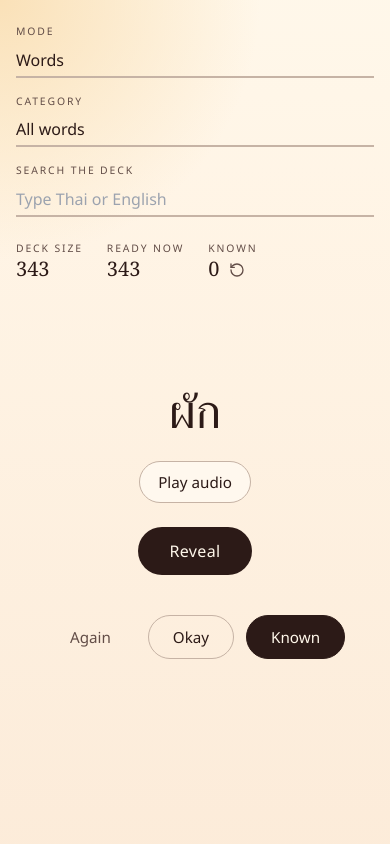
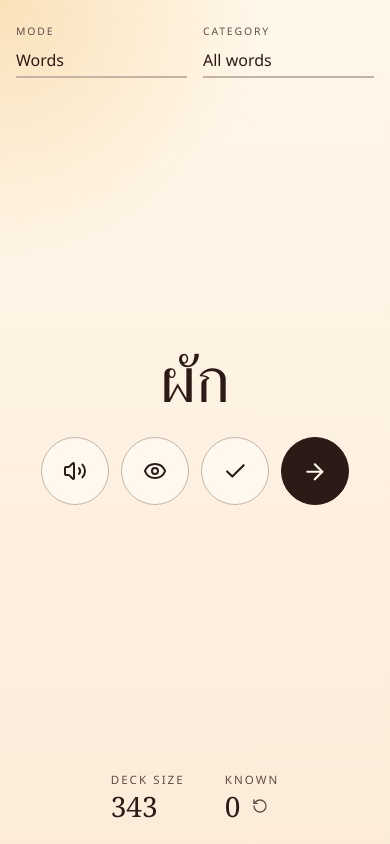
Before and after one commit to milesegan/khru, a React (Vite) app: page / in a window 390 px wide. Built offline with nearby package versions, Linux system fonts and the light colour scheme.

Commit message:
mobile ui refinements

```diff
--- a/src/App.tsx
+++ b/src/App.tsx
@@ -1,5 +1,5 @@
 import { Provider, createStore, useAtom, useSetAtom } from "jotai";
-import { useDeferredValue, useEffect, useMemo, useState } from "react";
+import { useEffect, useMemo, useState } from "react";
 import { EmptyStudyState } from "./components/EmptyStudyState";
 import { StudyCard } from "./components/StudyCard";
 import { StudyControls } from "./components/StudyControls";
@@ -20,7 +20,6 @@ import {
   getInitialProgress,
   modeAtom,
   progressAtom,
-  queryAtom,
   revealedCardKeyAtom,
   studyDecksAtom,
 } from "./state/study";
@@ -41,30 +40,20 @@ type StudyStateHydratorProps = {
 
 function StudyView({ decks }: StudyViewProps) {
   const [mode, setMode] = useAtom(modeAtom);
-  const [query, setQuery] = useAtom(queryAtom);
   const [category, setCategory] = useAtom(categoryAtom);
   const [progress, setProgress] = useAtom(progressAtom);
   const [revealedCardKey, setRevealedCardKey] = useAtom(revealedCardKeyAtom);
   const [currentItemId, setCurrentItemId] = useAtom(currentItemIdAtom);
-  const deferredQuery = useDeferredValue(query);
   const activeDeck = decks[mode];
   const categoryOptions = STUDY_CATEGORY_OPTIONS[mode];
 
   const studyItems = useMemo(
-    () =>
-      getStudyItems(
-        activeDeck,
-        progress,
-        mode,
-        new Date(),
-        deferredQuery,
-        category,
-      ),
-    [activeDeck, category, deferredQuery, mode, progress],
+    () => getStudyItems(activeDeck, progress, mode, new Date(), "", category),
+    [activeDeck, category, mode, progress],
   );
   const matchingItems = useMemo(
-    () => getMatchingItems(activeDeck, mode, deferredQuery, category),
-    [activeDeck, category, deferredQuery, mode],
+    () => getMatchingItems(activeDeck, mode, "", category),
+    [activeDeck, category, mode],
   );
   const categoryItems = useMemo(
     () => getMatchingItems(activeDeck, mode, "", category),
@@ -79,9 +68,7 @@ function StudyView({ decks }: StudyViewProps) {
       studyItems.find((item) => item.id === currentItemId) ?? studyItems[0]
     );
   }, [currentItemId, studyItems]);
-  const currentCardKey = currentItem
-    ? `${mode}:${currentItem.id}:${query}`
-    : "";
+  const currentCardKey = currentItem ? `${mode}:${currentItem.id}` : "";
   const knownItems = useMemo(
     () => countKnownItems(progress, mode),
     [mode, progress],
@@ -131,7 +118,7 @@ function StudyView({ decks }: StudyViewProps) {
       nextProgress,
       mode,
       now,
-      deferredQuery,
+      "",
       category,
     );
     const nextItemId = nextStudyItems.some(
@@ -156,7 +143,6 @@ function StudyView({ decks }: StudyViewProps) {
     );
 
     setMode(nextMode);
-    setQuery("");
     setCategory("all");
     setRevealedCardKey("");
     setCurrentItemId(nextStudyItems[0]?.id ?? "");
@@ -172,7 +158,7 @@ function StudyView({ decks }: StudyViewProps) {
       nextProgress,
       mode,
       new Date(),
-      deferredQuery,
+      "",
       category,
     );
 
@@ -182,29 +168,20 @@ function StudyView({ decks }: StudyViewProps) {
   }
 
   return (
-    <main className="mx-auto flex w-[min(1120px,calc(100%-2rem))] flex-col gap-8 py-6">
-      <header className="flex flex-col gap-6 md:flex-row md:items-end md:justify-between">
-        <div className="flex flex-col gap-4 md:max-w-[48rem] md:flex-1 md:flex-row md:items-end md:gap-8">
+    <main className="mx-auto grid min-h-dvh w-[min(1120px,calc(100%-2rem))] grid-rows-[auto_minmax(0,1fr)_auto] gap-8 py-6">
+      <header className="grid gap-6">
+        <div className="grid w-full grid-cols-2 items-end gap-4 md:max-w-[32rem] md:grid-cols-[minmax(0,1fr)_minmax(0,1fr)] md:gap-8">
           <StudyControls
             mode={mode}
             category={category}
             categoryOptions={categoryOptions}
-            query={query}
             onModeChange={handleModeChange}
             onCategoryChange={setCategory}
-            onQueryChange={setQuery}
           />
         </div>
-        <StudyStats
-          totalWords={categoryItems.length}
-          readyWords={studyItems.length}
-          knownWords={knownItems}
-          resetLabel={resetLabel}
-          onResetProgress={handleResetProgress}
-        />
       </header>
 
-      <div className="flex min-h-[50vh] flex-1 items-center justify-center">
+      <div className="grid place-items-center">
         {currentItem ? (
           <StudyCard
             key={currentCardKey}
@@ -218,6 +195,15 @@ function StudyView({ decks }: StudyViewProps) {
           <EmptyStudyState mode={mode} hasMatches={matchingItems.length > 0} />
         )}
       </div>
+
+      <footer className="grid justify-center">
+        <StudyStats
+          totalWords={categoryItems.length}
+          knownWords={knownItems}
+          resetLabel={resetLabel}
+          onResetProgress={handleResetProgress}
+        />
+      </footer>
     </main>
   );
 }
--- a/src/components/EmptyStudyState.tsx
+++ b/src/components/EmptyStudyState.tsx
@@ -16,12 +16,12 @@ export function EmptyStudyState({ hasMatches, mode }: EmptyStudyStateProps) {
       <p className="m-0 text-xl">
         {hasMatches
           ? "You are caught up for now."
-          : `No ${itemLabel} match this search yet.`}
+          : `No ${itemLabel} in this category yet.`}
       </p>
       <p className="mt-2 text-base">
         {hasMatches
-          ? `Come back later or change your search to explore more ${itemLabel}.`
-          : "Try a Thai spelling, an English meaning, or a transliteration clue."}
+          ? `Come back later or switch categories to explore more ${itemLabel}.`
+          : "Try another category or study mode to keep going."}
       </p>
     </article>
   );
--- a/src/components/StudyCard.tsx
+++ b/src/components/StudyCard.tsx
@@ -1,4 +1,12 @@
-import { useEffect, useRef, useState } from "react";
+import { type ReactNode, useEffect, useRef, useState } from "react";
+import {
+  LuArrowRight,
+  LuCheck,
+  LuEye,
+  LuRefreshCw,
+  LuVolume2,
+  LuVolumeX,
+} from "react-icons/lu";
 import { getStudyAudioSrc } from "../lib/audio";
 import type { StudyEntry, StudyMode, StudyRating } from "../types";
 
@@ -10,6 +18,41 @@ type StudyCardProps = {
   onRate: (rating: StudyRating) => void;
 };
 
+type ActionIconButtonProps = {
+  ariaLabel: string;
+  className: string;
+  icon: ReactNode;
+  tooltip: string;
+  disabled?: boolean;
+  onClick: () => void;
+};
+
+function ActionIconButton({
+  ariaLabel,
+  className,
+  icon,
+  tooltip,
+  disabled = false,
+  onClick,
+}: ActionIconButtonProps) {
+  return (
+    <div className="group relative">
+      <button
+        type="button"
+        className={className}
+        onClick={onClick}
+        disabled={disabled}
+        aria-label={ariaLabel}
+      >
+        {icon}
+      </button>
+      <span className="pointer-events-none absolute left-1/2 top-full z-10 mt-3 hidden -translate-x-1/2 whitespace-nowrap rounded-full border border-edge bg-[color-mix(in_srgb,_oklch(98%_0.02_75)_92%,_white)] px-3 py-1 text-[0.72rem] font-medium tracking-[0.08em] text-ink opacity-0 shadow-[0_10px_30px_rgba(90,70,30,0.08)] transition-opacity duration-200 group-hover:opacity-100 group-focus-within:opacity-100 md:block">
+        {tooltip}
+      </span>
+    </div>
+  );
+}
+
 /**
  * Displays the active flashcard and the reveal/rating actions for that item.
  */
@@ -20,8 +63,14 @@ export function StudyCard({
   onReveal,
   onRate,
 }: StudyCardProps) {
-  const ratingButtonClassName =
-    "rounded-full border px-6 py-[0.6rem] text-[0.95rem] transition-all duration-200";
+  const actionButtonClassName =
+    "inline-grid h-[4.25rem] w-[4.25rem] place-items-center rounded-full border text-ink transition-all duration-200 md:h-[4.85rem] md:w-[4.85rem]";
+  const lightActionButtonClassName = `${actionButtonClassName} border-edge bg-[color-mix(in_srgb,_oklch(98%_0.02_75)_82%,_white)] hover:border-accent hover:bg-[color-mix(in_srgb,_oklch(83%_0.06_55)_55%,_white)]`;
+  const darkActionButtonClassName = `${actionButtonClassName} border-ink bg-ink text-paper hover:border-black hover:bg-black hover:text-white`;
+  const thaiTextClassName =
+    mode === "conversation"
+      ? "text-[clamp(2.9rem,11vw,5.4rem)] md:text-[clamp(3.75rem,12vw,8.5rem)]"
+      : "text-[clamp(4rem,15vw,9rem)]";
 
   const audioRef = useRef<HTMLAudioElement | null>(null);
   const [audioUnavailable, setAudioUnavailable] = useState(false);
@@ -59,24 +108,10 @@ export function StudyCard({
   }
 
   return (
-    <article className="flex w-full max-w-3xl flex-col items-center gap-6 text-center">
-      <div className="text-[clamp(3rem,12vw,8rem)] font-light leading-[1.1] text-ink">
+    <article className="flex w-full max-w-3xl flex-col items-center gap-4 text-center md:gap-5">
+      <div className={`${thaiTextClassName} font-light leading-[1.1] text-ink`}>
         {item.thai}
       </div>
-      <div className="flex flex-col items-center gap-3">
-        <button
-          className="rounded-full border border-edge bg-[color-mix(in_srgb,_oklch(98%_0.02_75)_82%,_white)] px-[1.15rem] py-[0.55rem] text-[0.95rem] text-ink transition-[border-color,transform,background] duration-200 hover:translate-y-[-1px] hover:border-accent hover:bg-[color-mix(in_srgb,_oklch(83%_0.06_55)_55%,_white)] disabled:cursor-not-allowed disabled:bg-[color-mix(in_srgb,_oklch(94%_0.03_70)_70%,_white)] disabled:text-muted disabled:hover:translate-y-0 disabled:hover:border-edge"
-          type="button"
-          onClick={handlePlayAudio}
-          disabled={audioUnavailable}
-          aria-label={`Play pronunciation for ${item.thai}`}
-        >
-          {audioUnavailable
-            ? "Audio unavailable"
-            : isPlaying
-              ? "Replay audio"
-              : "Play audio"}
-        </button>
       <audio
         ref={audioRef}
         preload="none"
@@ -87,15 +122,7 @@ export function StudyCard({
           setAudioUnavailable(true);
         }}
       />
-      </div>
-      {!revealed ? (
-        <button
-          className="rounded-full border-none bg-ink px-8 py-3 text-base tracking-[0.02em] text-paper transition-[transform,background] duration-200 hover:translate-y-[-2px] hover:bg-black active:translate-y-0"
-          onClick={onReveal}
-        >
-          Reveal
-        </button>
-      ) : (
+      {revealed && (
         <div
           className="flex animate-fade-in flex-col items-center gap-2"
           aria-live="polite"
@@ -113,25 +140,58 @@ export function StudyCard({
           )}
         </div>
       )}
-      <div className="flex flex-wrap justify-center gap-3 pt-4">
-        <button
-          className={`${ratingButtonClassName} border-transparent bg-transparent text-muted hover:bg-[color-mix(in_srgb,_oklch(24%_0.03_30)_5%,_transparent)] hover:text-ink`}
-          onClick={() => onRate("again")}
-        >
-          Again
-        </button>
-        <button
-          className={`${ratingButtonClassName} border-edge bg-transparent text-ink hover:border-ink hover:bg-[color-mix(in_srgb,_oklch(24%_0.03_30)_5%,_transparent)]`}
+      <div className="grid grid-flow-col justify-center gap-3 pt-2 md:gap-4 md:pt-3">
+        <ActionIconButton
+          ariaLabel={
+            audioUnavailable
+              ? `Audio unavailable for ${item.thai}`
+              : isPlaying
+                ? `Replay pronunciation for ${item.thai}`
+                : `Play pronunciation for ${item.thai}`
+          }
+          tooltip={
+            audioUnavailable
+              ? "Audio unavailable"
+              : isPlaying
+                ? "Replay audio"
+                : "Play audio"
+          }
+          className={`${lightActionButtonClassName} text-[1.5rem] transition-[border-color,transform,background] hover:translate-y-[-2px] disabled:cursor-not-allowed disabled:bg-[color-mix(in_srgb,_oklch(94%_0.03_70)_70%,_white)] disabled:text-muted disabled:hover:translate-y-0 disabled:hover:border-edge md:text-[1.65rem]`}
+          icon={
+            audioUnavailable ? (
+              <LuVolumeX aria-hidden="true" />
+            ) : isPlaying ? (
+              <LuRefreshCw aria-hidden="true" />
+            ) : (
+              <LuVolume2 aria-hidden="true" />
+            )
+          }
+          onClick={handlePlayAudio}
+          disabled={audioUnavailable}
+        />
+        {!revealed && (
+          <ActionIconButton
+            ariaLabel="Reveal"
+            tooltip="Reveal"
+            className={`${lightActionButtonClassName} text-[1.5rem] hover:translate-y-[-2px] active:translate-y-0 md:text-[1.65rem]`}
+            icon={<LuEye aria-hidden="true" />}
+            onClick={onReveal}
+          />
+        )}
+        <ActionIconButton
+          ariaLabel="Known"
+          tooltip="Known"
+          className={`${lightActionButtonClassName} text-[1.55rem] md:text-[1.7rem]`}
+          icon={<LuCheck aria-hidden="true" />}
+          onClick={() => onRate("known")}
+        />
+        <ActionIconButton
+          ariaLabel="Next"
+          tooltip="Next"
+          className={`${darkActionButtonClassName} text-[1.6rem] md:text-[1.75rem]`}
+          icon={<LuArrowRight aria-hidden="true" />}
           onClick={() => onRate("okay")}
-        >
-          Okay
-        </button>
-        <button
-          className={`${ratingButtonClassName} border-ink bg-ink text-paper hover:border-black hover:bg-black hover:text-white`}
-          onClick={() => onRate("known")}
-        >
-          Known
-        </button>
+        />
       </div>
     </article>
   );
--- a/src/components/StudyControls.tsx
+++ b/src/components/StudyControls.tsx
@@ -5,10 +5,8 @@ type StudyControlsProps = {
   mode: StudyMode;
   category: StudyCategory;
   categoryOptions: { value: StudyCategory; label: string }[];
-  query: string;
   onModeChange: (mode: StudyMode) => void;
   onCategoryChange: (category: StudyCategory) => void;
-  onQueryChange: (query: string) => void;
 };
 
 /**
@@ -18,13 +16,11 @@ export function StudyControls({
   mode,
   category,
   categoryOptions,
-  query,
   onModeChange,
   onCategoryChange,
-  onQueryChange,
 }: StudyControlsProps) {
   const labelClassName =
-    "flex flex-1 flex-col gap-1 text-[0.65rem] uppercase tracking-[0.18em] text-muted";
+    "grid min-w-0 gap-1 text-[0.65rem] uppercase tracking-[0.18em] text-muted";
   const inputClassName =
     "w-full rounded-none border-0 border-b-2 border-edge bg-transparent px-0 py-1 text-base normal-case tracking-normal text-ink transition-colors duration-200 outline-none focus:border-accent";
 
@@ -63,17 +59,6 @@ export function StudyControls({
           ))}
         </select>
       </label>
-
-      <label className={labelClassName}>
-        <span>Search the deck</span>
-        <input
-          className={inputClassName}
-          aria-label="Search the deck"
-          value={query}
-          onChange={(event) => onQueryChange(event.target.value)}
-          placeholder="Type Thai or English"
-        />
-      </label>
     </>
   );
 }
--- a/src/components/StudyStats.tsx
+++ b/src/components/StudyStats.tsx
@@ -2,7 +2,6 @@ import { LuRotateCcw } from "react-icons/lu";
 
 type StudyStatsProps = {
   totalWords: number;
-  readyWords: number;
   knownWords: number;
   resetLabel: string;
   onResetProgress: () => void;
@@ -13,7 +12,6 @@ type StudyStatsProps = {
  */
 export function StudyStats({
   totalWords,
-  readyWords,
   knownWords,
   resetLabel,
   onResetProgress,
@@ -29,48 +27,37 @@ export function StudyStats({
   }
 
   return (
-    <div className="flex gap-6">
-      <article className="flex flex-col gap-[0.15rem]">
-        <span className="text-[0.65rem] uppercase tracking-[0.18em] text-muted">
+    <div className="grid grid-flow-col justify-center gap-10">
+      <article className="grid gap-1">
+        <span className="text-[0.72rem] uppercase tracking-[0.18em] text-muted">
           Deck size
         </span>
         <strong
           data-testid="total-count"
-          className="font-serif text-xl font-medium leading-none text-ink"
+          className="font-serif text-[1.75rem] font-medium leading-none text-ink md:text-[2rem]"
         >
           {totalWords}
         </strong>
       </article>
-      <article className="flex flex-col gap-[0.15rem]">
-        <span className="text-[0.65rem] uppercase tracking-[0.18em] text-muted">
-          Ready now
-        </span>
-        <strong
-          data-testid="ready-count"
-          className="font-serif text-xl font-medium leading-none text-ink"
-        >
-          {readyWords}
-        </strong>
-      </article>
-      <article className="flex flex-col gap-[0.15rem]">
-        <span className="text-[0.65rem] uppercase tracking-[0.18em] text-muted">
+      <article className="grid gap-1">
+        <span className="text-[0.72rem] uppercase tracking-[0.18em] text-muted">
           Known
         </span>
-        <div className="flex items-center gap-[0.45rem]">
+        <div className="grid grid-flow-col items-center justify-start gap-2">
           <strong
             data-testid="known-count"
-            className="font-serif text-xl font-medium leading-none text-ink"
+            className="font-serif text-[1.75rem] font-medium leading-none text-ink md:text-[2rem]"
           >
             {knownWords}
           </strong>
           <button
             type="button"
-            className="mb-[-3px] inline-flex h-5 w-5 items-center justify-center border-none bg-transparent p-0 text-muted transition-[color,transform] duration-200 hover:text-accent focus-visible:outline focus-visible:outline-2 focus-visible:outline-offset-2 focus-visible:outline-accent"
+            className="inline-flex h-6 w-6 items-center justify-center border-none bg-transparent p-0 text-muted transition-[color,transform] duration-200 hover:text-accent focus-visible:outline focus-visible:outline-2 focus-visible:outline-offset-2 focus-visible:outline-accent"
             aria-label="Clear known words and reset study progress"
             title={resetLabel}
             onClick={handleResetClick}
           >
-            <LuRotateCcw aria-hidden="true" className="h-4 w-4" />
+            <LuRotateCcw aria-hidden="true" className="h-4 w-4 md:h-5 md:w-5" />
           </button>
         </div>
       </article>
--- a/src/state/study.ts
+++ b/src/state/study.ts
@@ -56,7 +56,6 @@ export const studyDecksAtom = atom<StudyDecks>({
   words: [],
   conversation: [],
 });
-export const queryAtom = atom("");
 export const currentItemIdAtom = atom("");
 export const revealedCardKeyAtom = atom("");
 
```
Also changed, not shown: 1 other file (tests, documents, lock files or other folders). Lines whose indentation alone changed are shown as unchanged.
